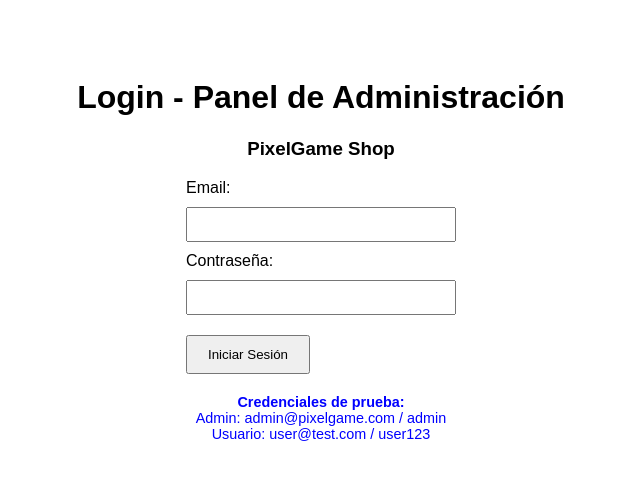
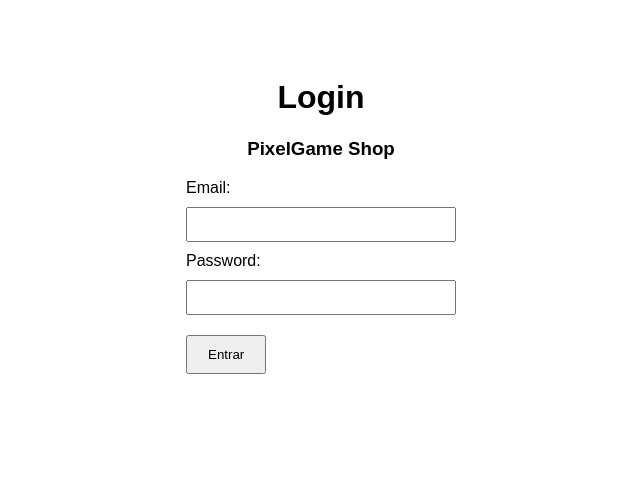
Before and after one commit to CFGSCojita/PixelGame-Shop, a PHP site: page /backend/forms/form_login.php in a window 1280 px wide. Shown: the top 480 px of the page, without its empty margins (319-959 px from the left). Run offline with PHP 8.4, Linux system fonts and the light colour scheme.

Commit message:
Simplificación de la autenticación de usuarios,

```diff
--- a/shop/backend/forms/form_login.php
+++ b/shop/backend/forms/form_login.php
@@ -1,7 +1,3 @@
-<?php
-    $root_DIR = $_SERVER['DOCUMENT_ROOT'];
-?>
-
 <!DOCTYPE html>
 <html lang="es">
 <head>
@@ -18,13 +14,13 @@
             font-family: Arial, sans-serif;
         }
 
-        /* Estilos para el formulario */
+        /* Estilos del formulario */
         form {
             display: inline-block;
             text-align: left;
         }
 
-        /* Estilos para los campos de entrada */
+        /* Estilos de los inputs */
         input {
             display: block;
             margin: 10px 0;
@@ -32,78 +28,31 @@
             width: 250px;
         }
 
-        /* Estilos para los botones */
+        /* Estilos del botón */
         button {
             margin-top: 10px;
             padding: 10px 20px;
             cursor: pointer;
         }
 
-        /* Estilos para los mensajes de error */
-        .error {
-            color: red;
-            margin-bottom: 15px;
-        }
-
-        /* Estilos para la información de prueba */
-        .info {
-            color: blue;
-            margin-top: 20px;
-            font-size: 0.9em;
-        }
     </style>
 </head>
 <body>
 
-    <h1>Login - Panel de Administración</h1>
+    <h1>Login</h1>
     <h3>PixelGame Shop</h3>
 
-    <?php
-        // Estructura de control 'if'.
-        // Si hay un error en la autenticación, lo mostramos. Usamos 'isset' para verificar si la variable existe.
-        if (isset($_GET['error'])) {
-            echo '<p class="error">';
-            // Estructura de control 'switch'.
-            // Por cada caso de error, mostramos un mensaje específico.
-            switch ($_GET['error']) {
-                case 'invalid_credentials':
-                    echo 'Email o contraseña incorrectos.';
-                    break;
-                case 'no_permission':
-                    echo 'No tienes permisos para acceder.';
-                    break;
-                case 'session_required':
-                    echo 'Debes iniciar sesión.';
-                    break;
-            }
-            echo '</p>';
-        }
-
-        // Estructura de control 'if'.
-        // Si se ha cerrado sesión correctamente, mostramos un mensaje de éxito.
-        if (isset($_GET['logout']) && $_GET['logout'] === 'success') {
-            echo '<p style="color: green;">Has cerrado sesión correctamente.</p>';
-        }
-    ?>
-
-    <!-- Formulario de inicio de sesión -->
+    <!-- Formulario de Login -->
     <form action="/student006/shop/backend/db/db_login.php" method="POST">
 
-        <label for="email">Email:</label>
-        <input type="email" id="email" name="email" required>
+        <label>Email:</label>
+        <input type="email" name="email" required>
 
-        <label for="password">Contraseña:</label>
-        <input type="password" id="password" name="password" required>
+        <label>Password:</label>
+        <input type="password" name="password" required>
 
-        <button type="submit">Iniciar Sesión</button>
+        <button type="submit">Entrar</button>
     </form>
-
-    <!-- Información de prueba -->
-    <div class="info">
-        <strong>Credenciales de prueba:</strong><br>
-        Admin: admin@pixelgame.com / admin<br>
-        Usuario: user@test.com / user123
-    </div>
 
 </body>
 </html>
```
Also changed, not shown: shop/backend/config/session_config.php (deleted, +0 -79 lines), shop/backend/db/db_login.php (+10 -14 lines), shop/backend/php/header.php (+11 -6 lines), shop/backend/php/logout.php (+10 -4 lines).
